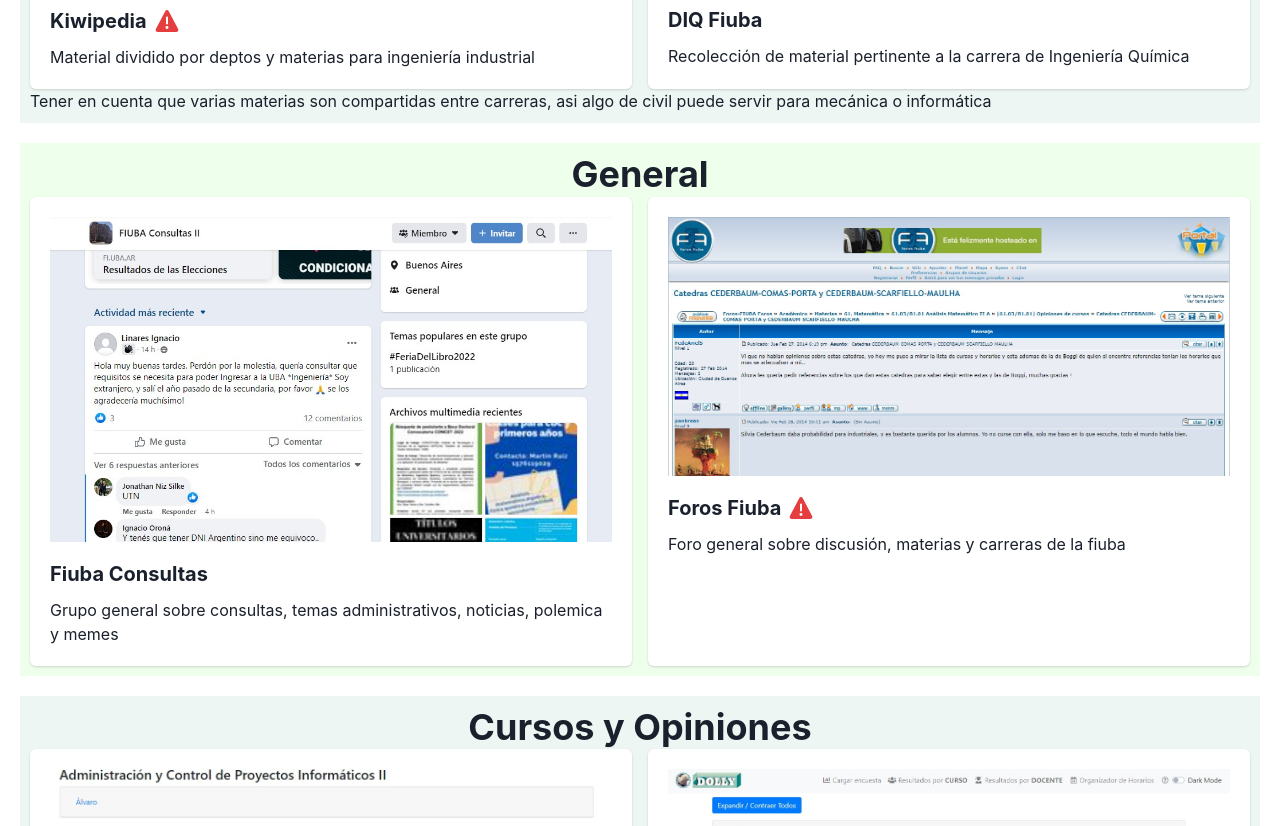
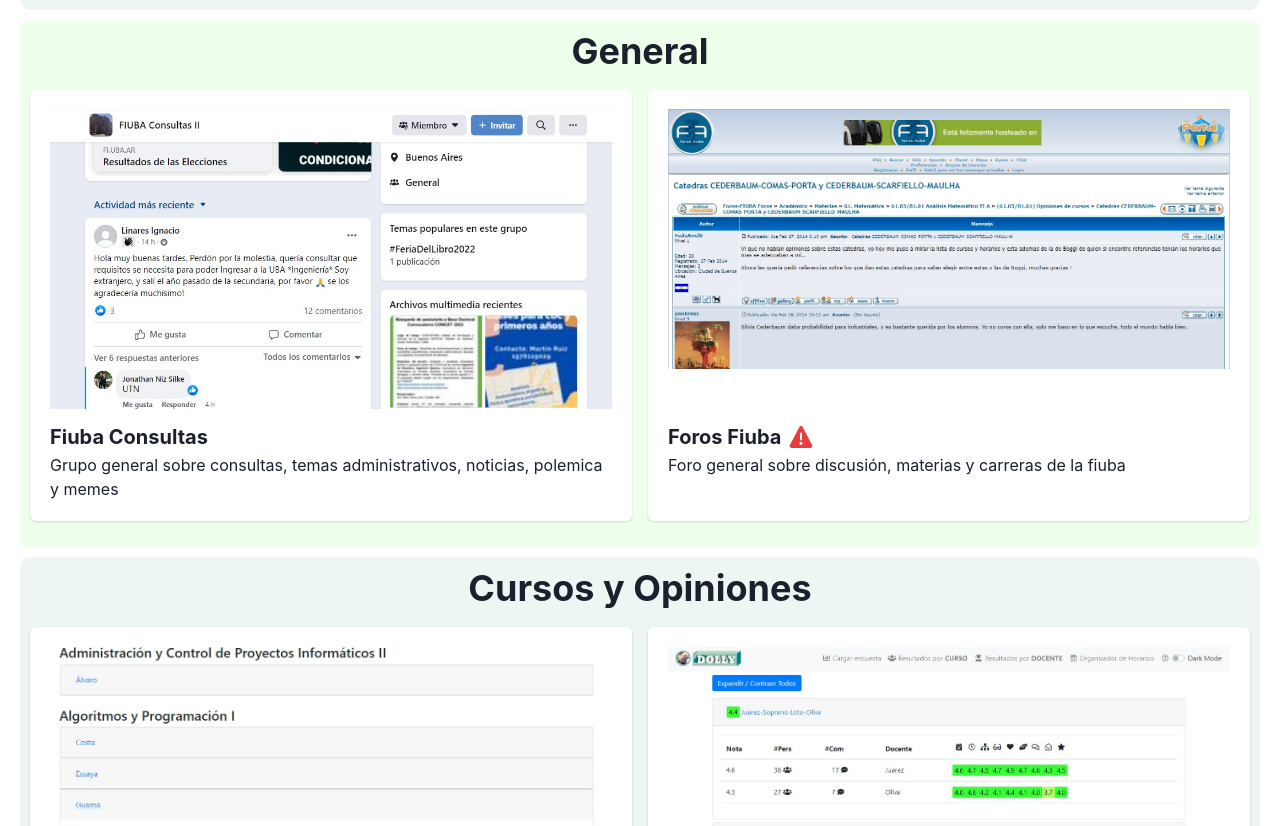
Before and after one commit to AlePaff/sabelo-fiuba, a React (Create React App) app in the folder sabelo-fiuba/: page / in a window 1280 px wide. Shown: the part 1911-2737 px from the top of the page. Built offline with nearby package versions, Linux system fonts and the light colour scheme.

Commit message:
cards varios listo

```diff
--- a/sabelo-fiuba/src/App.js
+++ b/sabelo-fiuba/src/App.js
@@ -2,7 +2,6 @@
 import "./styles.css"       //se usará para cada componente tambien
 import Section from './components/Section.js'
 import CardSabelo from './components/CardSabelo.js'
-import SectionList from './components/SectionList.js'
 import CardVarios from './components/CardVarios.js'
 import Footer from './components/Footer.js'
 import { ChakraProvider } from '@chakra-ui/react'
@@ -74,7 +73,7 @@
          acuerdo a la categoria a la que pertenece le crea una seccion */}
         {categoriasUnicas.map(categoria => {
           return (
-            <Section bgColor={bgColorCategorias[categoria] + " section"} titulo={categoriasAll[categoria].titulo} desc={categoriasAll[categoria].desc} footerDesc={categoriasAll[categoria].footerDesc}>
+            <Section display={"display-cards-grid"} bgColor={bgColorCategorias[categoria] + " section"} titulo={categoriasAll[categoria].titulo} desc={categoriasAll[categoria].desc} footerDesc={categoriasAll[categoria].footerDesc}>
 
               {/* Solo muestra los datos que pertenecen a la categoria */}
               {data.filter(dato => dato.categoria === categoria).map(dato => {
@@ -95,7 +94,7 @@
 
 
         {/* Seccion Varios */}
-        <SectionList bgColor={bgColorCategorias["varios"] + " section"} titulo={categoriasAll["varios"].titulo} desc={categoriasAll["varios"].desc} footerDesc={categoriasAll["varios"].footerDesc}>
+        <Section display={"display-cards-column"} bgColor={bgColorCategorias["varios"] + " section"} titulo={categoriasAll["varios"].titulo} desc={categoriasAll["varios"].desc} footerDesc={categoriasAll["varios"].footerDesc}>
           {data.filter(dato => dato.categoria === "varios").map(dato => {
             return (
               <CardVarios
@@ -107,7 +106,7 @@
               />
             )
           })}
-        </SectionList>
+        </Section>
 
       </div>
 
--- a/sabelo-fiuba/src/components/CardSabelo.js
+++ b/sabelo-fiuba/src/components/CardSabelo.js
@@ -4,40 +4,25 @@
 
 
 function CardSabelo(props) {
-    // const path = './../assets/'
-    // const concat_path_image = path + props.imagen;
-    console.log(props.imagen);
-    // console.log(typeof(concat_path_image));
-    // console.log(typeof('./../images/diq-fiuba.png'));
 
     return (
         // <Card maxWidth='1000px' w='100%' overflow='hidden' alignSelf="stretch" direction="row">
-        <Card w='100%'>
+        <Card>
             <CardBody>
                 <div className='img-hover-zoom img-hover-zoom--xyz'>
                     <Image
                         maxWidth='100%'
-                        // src='https://images.unsplash.com/photo-1555041469-a586c61ea9bc?ixlib=rb-4.0.3&ixid=MnwxMjA3fDB8MHxwaG90by1wYWdlfHx8fGVufDB8fHx8&auto=format&fit=crop&w=1770&q=80'
-                        // src={'./../assets/images/diq-fiuba.png'}
-                        // src={require('./../assets/images/diq-fiuba.png')}
-                        // src={require(`${concat_path_image}`)}
-                        // src={require(concat_path_image)}
-                        // src={require(props.imagen)}
-                        // src={require(`${concat_path}`)}
-                        // src={require(`./../assets/${props.imagen}`)}
                         src={require('./../assets/' + props.imagen)}
-
                         alt={props.nombre}
-                        // fallbackSrc= {require('./../assets/images/placeholder.png')}
+                        fallbackSrc= {require('./../assets/images/placeholder.png')}
                         fit='cover'
                         overflow='hidden'
                     />
-                    {/* {<img src={concat_path_image} />} */}
-
 
                 </div>
-                <Stack mt='5' spacing='3' textAlign='left'>
+                <Stack mt='4' spacing='1' textAlign='left'>
                     <Flex gap='2'>
+                        {/* gap entre el icono de advertencia y el titulo */}
                         <Heading size='md'>{props.nombre}</Heading>
 
                         {/* si la prop observacion existe entonces crear un tooltip */}
--- a/sabelo-fiuba/src/components/CardVarios.js
+++ b/sabelo-fiuba/src/components/CardVarios.js
@@ -1,12 +1,36 @@
-import { Text } from '@chakra-ui/react'
+import { Stack, Heading, Card, CardBody, Box, Text } from '@chakra-ui/react'
+
 
 function CardVarios(props) {
-    return(
-        <Text>
-            {props.nombre}
-            {props.desc}
-        </Text>
+    return (
+
+        <Card
+            w='100%'
+            _hover={{
+                // background: '#7394B5',
+                background: '#a5bcd3',
+                color: 'white',
+                // opacity: '0.6',
+                transition: '0.15s',
+            }}
+        >
+            <CardBody>
+                <Stack spacing='4'>
+                    <Box textAlign={"left"}>
+                        <Heading size='md'>
+                            {props.nombre}
+                        </Heading>
+                        <Text>
+                            {props.desc}
+                        </Text>
+                    </Box>
+                </Stack>
+            </CardBody>
+
+        </Card>
     )
 }
 
+
+
 export default CardVarios
--- a/sabelo-fiuba/src/components/Section.js
+++ b/sabelo-fiuba/src/components/Section.js
@@ -9,24 +9,15 @@
     return (
 
         <div className={props.bgColor} style={{ maxWidth: '1800px' }}>
-            <Heading>
-                {props.titulo}
-            </Heading>
+            <Heading >{props.titulo}</Heading>
+            <Text marginBottom={4}> {props.desc}</Text>
 
-            <Text>{props.desc}</Text>
-            <div style={{
-                "display": "grid",
-                // "gridTemplateColumns": "1fr 1fr",
-                // "gridTemplateColumns": "repeat(auto-fill, minmax(2fr, 100px))",
-                "gridTemplateColumns": "1fr 1fr",
-                "gridGap": "1rem",
-                "justifyContent": "stretch",
-                "alignItems": "stretch"
-
-            }}>
+            {/* se le pasa un estilo por parametro, si es display grid o por columnas */}
+            <div className={props.display}>
                 {props.children}
             </div>
-            <Text textAlign='left'>{props.footerDesc}</Text>
+
+            <Text textAlign='left' marginTop={4}>{props.footerDesc}</Text>
         </div>
     )
 }
--- a/sabelo-fiuba/src/components/SectionList.js
+++ /dev/null
@@ -1,19 +0,0 @@
-import React from "react"
-import { Heading, Text } from '@chakra-ui/react'
-
-// import COLORES from "./theme.js"
-
-function SectionList(props) {
-    return(
-        <div style={{display: 'flex', flexDirection: 'column', alignItems: 'left', justifyContent: 'center', maxWidth: '1800px'}}>
-            <Heading>
-                {props.titulo}
-            </Heading>
-            <Text>{props.desc}</Text>
-            {props.children}
-        </div>
-    )
-}
-
-
-export default SectionList;
--- a/sabelo-fiuba/src/styles.css
+++ b/sabelo-fiuba/src/styles.css
@@ -1,5 +1,5 @@
 /*margen general de la pagina*/
-#todas{
+#todas {
 	margin-bottom: 30px;
 	margin-top: 40px;
 	display: inline-flex;
@@ -8,44 +8,95 @@
 	width: 100%;
 }
 
-.section{
+.section {
 	padding: 10px;
-	margin-top: 20px;
+	margin-top: 10px;
 	margin-right: 20px;
 	margin-left: 20px;
 	text-align: center;
+	border-radius: 10px;
 }
 
 
-footer{
+footer {
 	/*Tal vez un color gradiente https://cssgradient.io/*/
 	padding: 20px;
 	background-color: #1b2932;
 }
 
-#abajo{
-	color: white;		/*Color del texto*/
-	text-align:center;
+#abajo {
+	color: white;
+	/*Color del texto*/
+	text-align: center;
 	font-size: small;
 }
 
 /*colores de cada seccion*/
-.seccion-material-apuntes{background-color: #EEF6F4;}
+.seccion-material-apuntes {
+	background-color: #EEF6F4;
+}
+
 /*.seccion-material-apuntes{background-color: #f9dbd4;}*/
-.seccion-general{background-color: #EEFFEB;}
-.seccion-cursos-opiniones{background-color: #EEF6F4;}
-.seccion-organizacion{background-color: #E5FBFF;}
-.seccion-grupos{background-color: #EEFFEB;}
-.seccion-noticias{background-color: #E5FBFF;}
-.seccion-varios{background-color: #EEFFEB;}
+.seccion-general {
+	background-color: #EEFFEB;
+}
 
-body{
+.seccion-cursos-opiniones {
+	background-color: #EEF6F4;
+}
+
+.seccion-organizacion {
+	background-color: #E5FBFF;
+}
+
+.seccion-grupos {
+	background-color: #EEFFEB;
+}
+
+.seccion-noticias {
+	background-color: #E5FBFF;
+}
+
+.seccion-varios {
+	background-color: #EEFFEB;
+}
+
+body {
 	/* background-color: #FFFFFF; */
 
 	background-color: #343838;
 	/* color: darkgray; */
 }
 
+.display-cards-grid {
+	display: grid;
+	grid-template-columns: 1fr 1fr;
+	grid-gap: 1rem;
+	justify-content: stretch;
+	align-items: stretch;
+}
+
+/* "display": "grid",
+// "gridTemplateColumns": "repeat(auto-fill, minmax(2fr, 100px))",
+"gridTemplateColumns": "1fr 1fr",
+"gridGap": "1rem",
+"justifyContent": "stretch",
+"alignItems": "stretch" */
+
+
+/* display: 'flex', flexDirection: 'column', alignItems: 'left', justifyContent: 'center', maxWidth: '1800px'} */
+.display-cards-column {
+	display: block;
+	/* display: flex; */
+	/* flex-direction: column; */
+	/* justify-content: stretch;
+	align-items: stretch; */
+
+
+	/* justify-content: left;
+	align-items: left; */
+	max-width: 1800px;
+}
 
 
 /*para que las imagenes queden todas del mismo tamaño*/
@@ -66,13 +117,17 @@
 /*zoom al pasar el mouse por encima https://w3bits.com/css-image-hover-zoom/ */
 /* [1] The container */
 .img-hover-zoom {
-  /* height: 300px; [1.1] Set it as per your need */
-  overflow: hidden; /* [1.2] Hide the overflowing of child elements */
+	/* [1.1] Set it as per your need */
+	height: 300px;
+	overflow: hidden;
+	/* [1.2] Hide the overflowing of child elements */
 }
+
 /* [2] Transition property for smooth transformation of images */
 .img-hover-zoom img {
 	transition: transform .2s ease;
 }
+
 /* [3] Finally, transforming the image when container gets hovered */
 .img-hover-zoom:hover img {
 	transform: scale(1.05);
@@ -83,12 +138,3 @@
 .invert_effect {
 	filter: invert(100%);
 }
-
-
-/*https://www.w3schools.com/howto/howto_css_transition_hover.asp*/
-.card-varios-transition:hover {
-	background-color: #7394B5;
-    color: white;
-    opacity: 0.6;
-		transition: 0.2s;
-}
```
Lines whose indentation alone changed are shown as unchanged.
